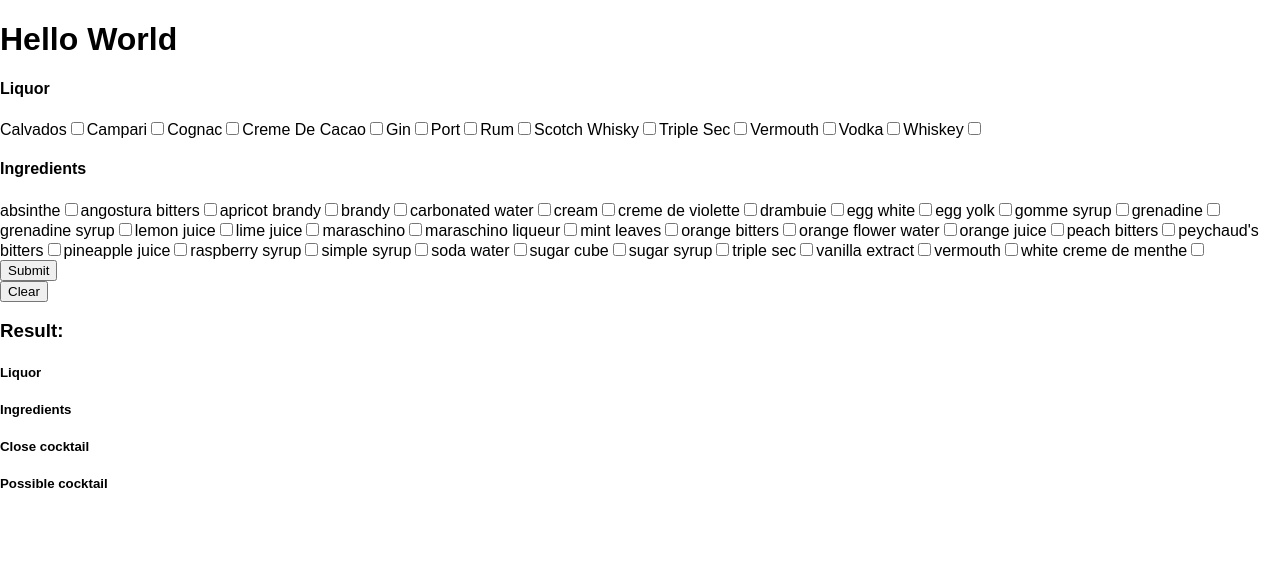
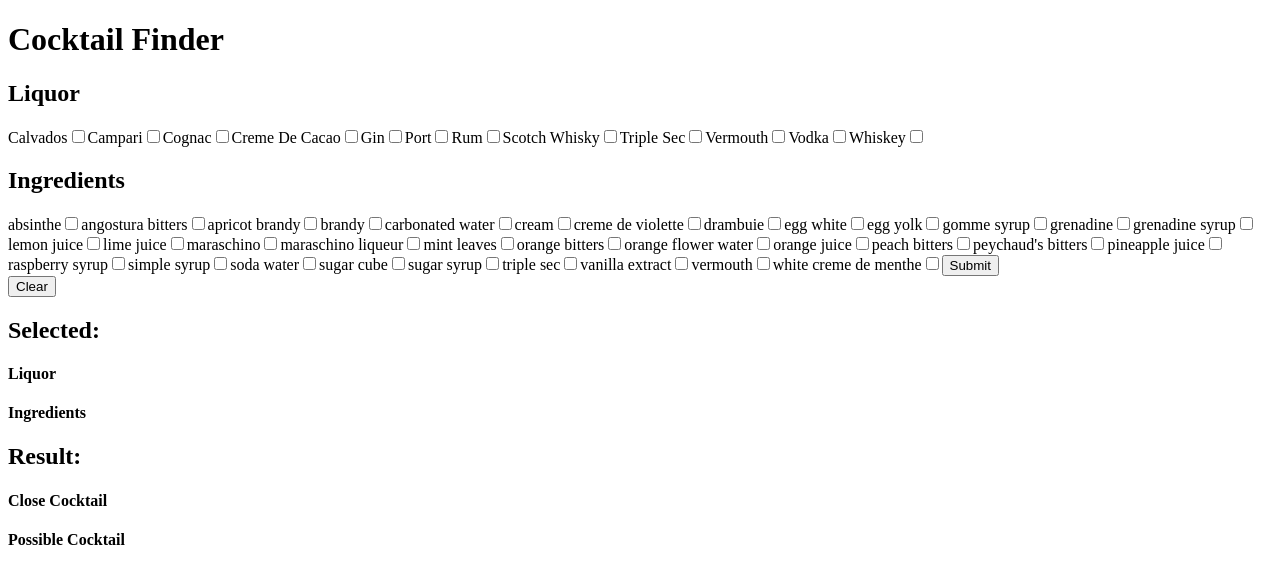
Before and after one commit to PGalicia/CocktailFinder, a React (Create React App) app: page / in a window 1280 px wide. Shown: the top 584 px of the page. Built offline with nearby package versions, Linux system fonts and the light colour scheme.

Commit message:
Refactor to adhere to container-presentational practice

```diff
--- a/src/App.js
+++ /dev/null
@@ -1,100 +0,0 @@
-import React, { Component } from 'react';
-import Checklist from './components/checklist';
-import './style/App.css';
-import { connect } from "react-redux";
-import { handleCheckboxes } from "./actions/action-types"
-
-
-const mapStateToProps = state => {
-  return state;
-}
-
-const mapDispatchToProps = dispatch => {
-  return {
-    handleCheckboxes: checkboxes => dispatch(handleCheckboxes(checkboxes))
-  };
-}
-
-class App extends Component {
-
-  constructor() {
-    super();
-
-    // State Setup
-    this.setupCheckbox = this.setupCheckbox.bind(this);
-  }
-
-  componentDidMount() {
-    this.setupCheckbox();
-  }
-
-  setupCheckbox() {
-    let checkboxes = [...this.props.checkboxes];
-    let count = 0;
-
-    for(let id = count; id < this.props.alcohol.length ;id++) {
-      let key = this.props.alcohol[id];
-      let template = { id: id, category: 'liquor', name: key, isChecked: false };
-      checkboxes.push(template);
-      count++;
-    }
-
-    for(let id = 0; id < this.props.ingredients.length; id++) {
-      let key = this.props.ingredients[id];
-      let template = { id: count, category: 'ingredient', name: key, isChecked: false };
-      checkboxes.push(template);
-      count++;
-    }
-
-    this.props.handleCheckboxes(checkboxes);
-  }
-
-  render() {
-    return (
-      <React.Fragment>
-        <h1>Hello World</h1>
-        <Checklist />
-        <h3>Result:</h3>
-        <h5>Liquor</h5>
-        <ul>
-          {
-            this.props.selected[0].chosen.map(chosen => {
-              return <li key={chosen}>{chosen}</li>
-            })
-          }
-        </ul>
-        <h5>Ingredients</h5>
-        <ul>
-          {
-            this.props.selected[1].chosen.map(chosen => {
-              return <li key={chosen}>{chosen}</li>
-            })
-          }
-        </ul>
-        {/* at least one match */}
-        <h5>Close cocktail</h5>
-        <ul>
-        {
-            this.props.closeCocktails.map(cocktail => {
-              return <li key={cocktail.name}>{cocktail.name}</li>
-            })
-          }
-        </ul>
-        {/* exact match */}
-        <h5>Possible cocktail</h5>
-        <ul>
-        {
-            this.props.possibleCocktails.map(cocktail => {
-              return <li key={cocktail.name}>{cocktail.name}</li>
-            })
-          }
-        </ul>
-      </React.Fragment>
-    );
-  }
-}
-
-export default connect(
-  mapStateToProps,
-  mapDispatchToProps
-)(App);
--- /dev/null
+++ b/src/components/container/App.jsx
@@ -0,0 +1,100 @@
+import React, { Component } from "react";
+
+// Redux
+import { connect } from "react-redux";
+import { handleCheckboxes } from "../../actions";
+
+// Components - Container
+import Checklist from "./checklist";
+
+// Components - Presentational
+import SelectedContainer from "../presentational/selectedContainer";
+import ResultContainer from "../presentational/resultContainer";
+
+const mapStateToProps = state => {
+  return state;
+};
+
+const mapDispatchToProps = dispatch => {
+  return {
+    handleCheckboxes: checkboxes => dispatch(handleCheckboxes(checkboxes))
+  };
+};
+
+class App extends Component {
+  constructor() {
+    super();
+
+    // Checkbox Setup
+    this.setupCheckbox = this.setupCheckbox.bind(this);
+  }
+
+  componentDidMount() {
+    this.setupCheckbox();
+  }
+
+  setupCheckbox() {
+    let checkboxes = [...this.props.checkboxes];
+    let count = 0;
+
+    for (let id = count; id < this.props.alcohol.length; id++) {
+      let key = this.props.alcohol[id];
+      let template = {
+        id: id,
+        category: "liquor",
+        name: key,
+        isChecked: false
+      };
+      checkboxes.push(template);
+      count++;
+    }
+
+    for (let id = 0; id < this.props.ingredients.length; id++) {
+      let key = this.props.ingredients[id];
+      let template = {
+        id: count,
+        category: "ingredient",
+        name: key,
+        isChecked: false
+      };
+      checkboxes.push(template);
+      count++;
+    }
+
+    this.props.handleCheckboxes(checkboxes);
+  }
+
+  render() {
+    return (
+      <React.Fragment>
+        <h1>Cocktail Finder</h1>
+        <Checklist />
+        <h2>Selected:</h2>
+        <SelectedContainer
+          name="Liquor"
+          category="liquor"
+          selected={this.props.selected}
+        />
+        <SelectedContainer
+          name="Ingredients"
+          category="ingredients"
+          selected={this.props.selected}
+        />
+        <h2>Result:</h2>
+        <ResultContainer
+          name="Close Cocktail"
+          result={this.props.closeCocktails}
+        />
+        <ResultContainer
+          name="Possible Cocktail"
+          result={this.props.possibleCocktails}
+        />
+      </React.Fragment>
+    );
+  }
+}
+
+export default connect(
+  mapStateToProps,
+  mapDispatchToProps
+)(App);
--- a/src/components/checklist.jsx
+++ b/src/components/container/checklist.jsx
@@ -1,12 +1,16 @@
 import React, { Component } from "react";
-// import Checkbox from "./checkbox";
+
+// Redux
 import { connect } from "react-redux";
 import {
   handleCheckboxes,
   selectedCheckboxes,
   updateCloseCocktails,
   updatePossibleCocktails
-} from "../actions/action-types";
+} from "../../actions/index";
+
+// Components - Presentational
+import FilterChecklistContainer from "../presentational/filterChecklistContainer";
 
 const mapStateToProps = state => {
   return {
@@ -71,10 +75,7 @@ class Checklist extends Component {
       }
     });
 
-    // this.setState({ selected });
     this.props.selectedCheckboxes(selected);
-
-    // Reset 'checkboxes' - put to a new function
     this.findCocktails();
   }
 
@@ -90,7 +91,7 @@ class Checklist extends Component {
           break;
         }
       }
-      // cocktail.alcohol.forEach(alcohol => this.props.selected[0].chosen.includes(alcohol));
+
       for (let ingredient of cocktail.ingredients) {
         if (
           this.props.selected[1].chosen.includes(ingredient) &&
@@ -111,12 +112,10 @@ class Checklist extends Component {
         )
       )
         possibleCocktails.push(cocktail);
-      // if(cocktail.ingredients.every(elem => this.props.selected[1].chosen.indexOf(elem) > -1) && !possibleCocktails.includes(cocktail)) possibleCocktails.push(cocktail);
     }
 
     this.props.updateCloseCocktails(closeCocktails);
     this.props.updatePossibleCocktails(possibleCocktails);
-    // this.setState({ closeCocktails, possibleCocktails });
   }
 
   handleChange(e) {
@@ -138,66 +137,20 @@ class Checklist extends Component {
     return (
       <React.Fragment>
         <form onSubmit={this.handleSubmit}>
-          <React.Fragment>
-            <h4>Liquor</h4>
-            {this.props.checkboxes.map(checkbox => {
-              if (checkbox.category === "liquor") {
-                return (
-                  // <Checkbox
-                  //   key={checkbox.id}
-                  //   id={checkbox.id}
-                  //   name={checkbox.name}
-                  //   isChecked={checkbox.isChecked}
-                  //   handleChange={this.props.handleChange}
-                  // />
-                  <React.Fragment key={checkbox.id}>
-                    <label htmlFor={checkbox.id}>{checkbox.name}</label>
-                    <input
-                      id={checkbox.id}
-                      type="checkbox"
-                      value={checkbox.isChecked}
-                      name={checkbox.name}
-                      checked={checkbox.isChecked}
-                      onChange={this.handleChange}
-                    />
-                  </React.Fragment>
-                );
-              }
-              return null;
-            })}
-          </React.Fragment>
-          <React.Fragment>
-            <h4>Ingredients</h4>
-            {this.props.checkboxes.map(checkbox => {
-              if (checkbox.category === "ingredient") {
-                return (
-                  // <Checkbox
-                  //   key={checkbox.id}
-                  //   id={checkbox.id}
-                  //   name={checkbox.name}
-                  //   isChecked={checkbox.isChecked}
-                  //   handleChange={this.props.handleChange}
-                  // />
+          <FilterChecklistContainer
+            name="Liquor"
+            category="liquor"
+            checkboxes={this.props.checkboxes}
+            handleChange={this.handleChange}
+          />
+          <FilterChecklistContainer
+            name="Ingredients"
+            category="ingredient"
+            checkboxes={this.props.checkboxes}
+            handleChange={this.handleChange}
+          />
 
-                  <React.Fragment key={checkbox.id}>
-                    <label htmlFor={checkbox.id}>{checkbox.name}</label>
-                    <input
-                      id={checkbox.id}
-                      type="checkbox"
-                      value={checkbox.isChecked}
-                      name={checkbox.name}
-                      checked={checkbox.isChecked}
-                      onChange={this.handleChange}
-                    />
-                  </React.Fragment>
-                );
-              }
-              return null;
-            })}
-          </React.Fragment>
-          <div>
-            <input type="submit" />
-          </div>
+          <input type="submit" />
         </form>
         <button onClick={this.handleClear}>Clear</button>
       </React.Fragment>
--- /dev/null
+++ b/src/components/presentational/filterChecklistContainer.jsx
@@ -0,0 +1,26 @@
+import React from "react";
+
+const FilterChecklistContainer = props => (
+  <React.Fragment>
+    <h2>{props.name}</h2>
+    {props.checkboxes
+      .filter(checkbox => checkbox.category === props.category)
+      .map(checkbox => {
+        return (
+          <React.Fragment key={checkbox.id}>
+            <label htmlFor={checkbox.id}>{checkbox.name}</label>
+            <input
+              id={checkbox.id}
+              type="checkbox"
+              value={checkbox.isChecked}
+              name={checkbox.name}
+              checked={checkbox.isChecked}
+              onChange={props.handleChange}
+            />
+          </React.Fragment>
+        );
+      })}
+  </React.Fragment>
+);
+
+export default FilterChecklistContainer;
--- /dev/null
+++ b/src/components/presentational/resultContainer.jsx
@@ -0,0 +1,14 @@
+import React from "react";
+
+const ResultContainer = props => (
+  <React.Fragment>
+    <h4>{props.name}</h4>
+    <ul>
+      {props.result.map(cocktail => {
+        return <li key={cocktail.name}>{cocktail.name}</li>;
+      })}
+    </ul>
+  </React.Fragment>
+);
+
+export default ResultContainer;
--- /dev/null
+++ b/src/components/presentational/selectedContainer.jsx
@@ -0,0 +1,20 @@
+import React from "react";
+
+const SelectedContainer = props => (
+  <React.Fragment>
+    <h4>{props.name}</h4>
+    <ul>
+      {props.selected
+        .find(chosen => chosen.category === props.category)
+        .chosen.map(chosen => {
+          return (
+            <li key={chosen}>
+              <div>{chosen}</div>
+            </li>
+          );
+        })}
+    </ul>
+  </React.Fragment>
+);
+
+export default SelectedContainer;
--- a/src/reducers/index.js
+++ b/src/reducers/index.js
@@ -1,4 +1,4 @@
-import { COCKTAILS } from '../cocktail';
+import { COCKTAILS } from '../constants/cocktail';
 import { retrieveAlcohol, retrieveIngredients } from '../utils';
 
 const initialState = {
```
Also changed, not shown: src/components/checkbox.jsx (deleted, +0 -25 lines), src/constants/action-types.js (added, +7 -0 lines), src/index.js (+7 -3 lines), src/actions/index.js (renamed from src/actions/action-types.js), src/constants/cocktail.js (renamed from src/cocktail.js).
